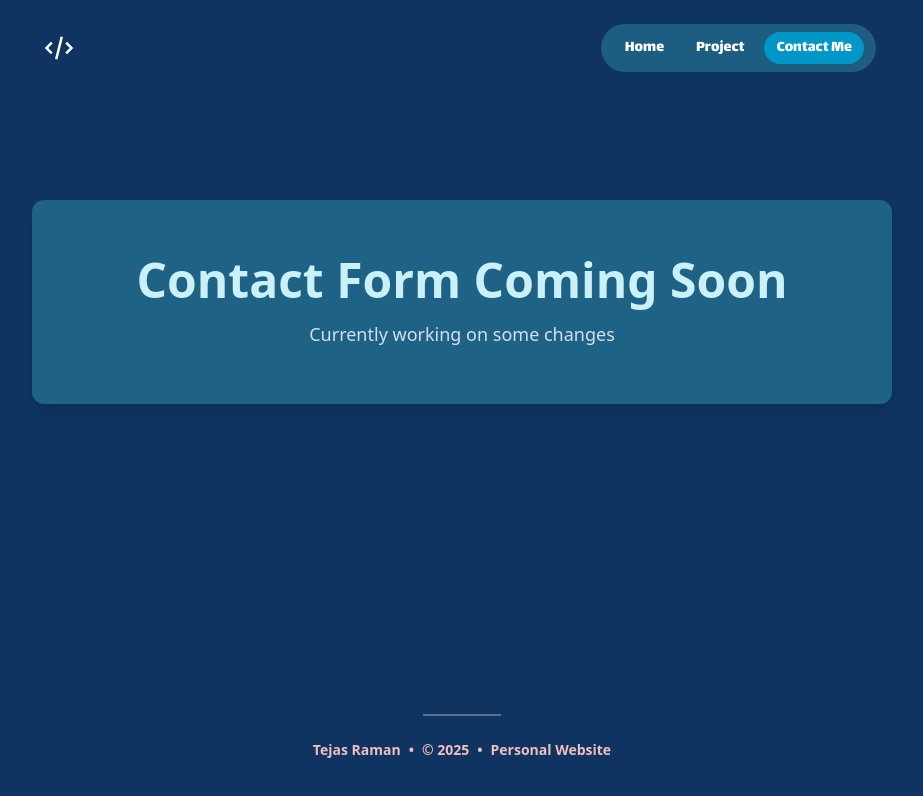
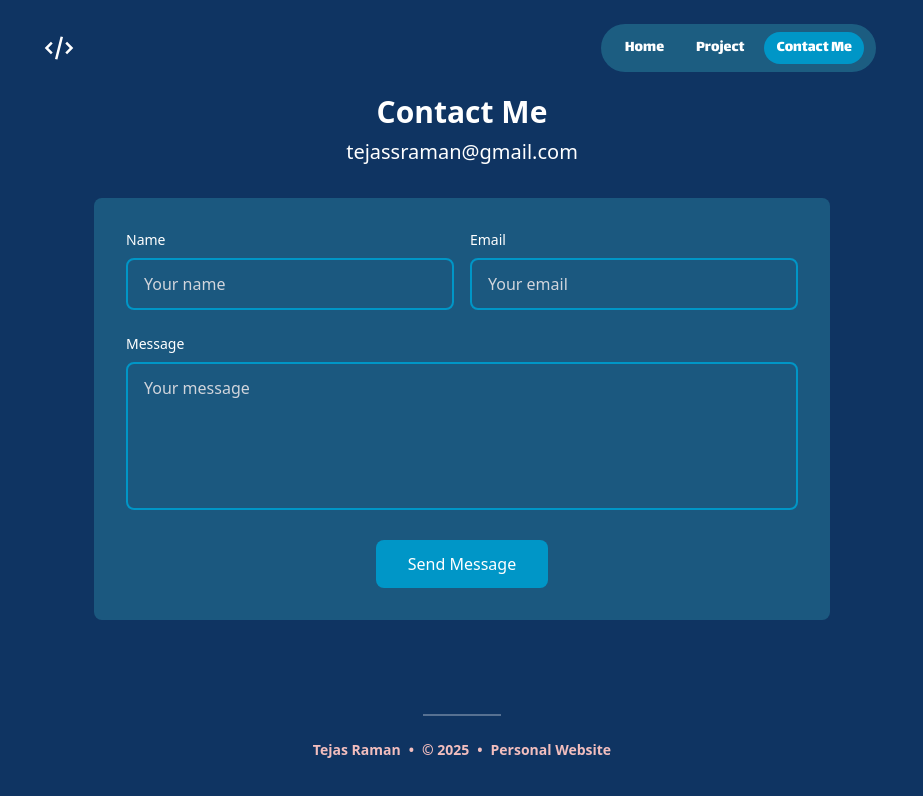
Before and after one commit to Traman2/TejasPortfolioWebsite, a React (Vite) app in the folder client/: page /Contact in a window 1280 px wide. Shown: the top 796 px of the page, without its empty margins (178-1101 px from the left). Built offline with nearby package versions, Linux system fonts and the light colour scheme; a web font is replaced by a local one.

Commit message:
added contact forms for desktop and mobile

```diff
--- a/client/package.json
+++ b/client/package.json
@@ -10,13 +10,16 @@
     "preview": "vite preview"
   },
   "dependencies": {
+    "@hookform/resolvers": "^5.1.1",
     "@tailwindcss/vite": "^4.1.8",
     "@vercel/analytics": "^1.5.0",
     "@vercel/speed-insights": "^1.2.0",
     "react": "^19.1.0",
     "react-dom": "^19.1.0",
+    "react-hook-form": "^7.58.1",
     "react-router-dom": "^7.6.2",
-    "tailwindcss": "^4.1.8"
+    "tailwindcss": "^4.1.8",
+    "zod": "^3.25.67"
   },
   "devDependencies": {
     "@eslint/js": "^9.25.0",
--- a/client/src/pages/Desktop/Contact.tsx
+++ b/client/src/pages/Desktop/Contact.tsx
@@ -1,10 +1,30 @@
 import { useState } from "react";
 import { useNavigate } from "react-router-dom";
+import { useForm } from "react-hook-form";
+import { zodResolver } from "@hookform/resolvers/zod";
+import { z } from "zod";
 import Footer from "../../components/DesktopComponents/Footer";
+
+const contactFormSchema = z.object({
+  name: z.string().min(1, "Name is required").min(2, "Name must be at least 2 characters"),
+  email: z.string().min(1, "Email is required").email("Please enter a valid email address"),
+  message: z.string().min(1, "Message is required").min(10, "Message must be at least 10 characters")
+});
+
+type ContactFormData = z.infer<typeof contactFormSchema>;
 
 export default function Contact() {
   const [solid, setSolid] = useState(false);
   const navigate = useNavigate();
+
+  const {
+    register,
+    handleSubmit,
+    formState: { errors },
+    reset
+  } = useForm<ContactFormData>({
+    resolver: zodResolver(contactFormSchema)
+  });
 
   const projectHandler = () => {
     navigate("/Project");
@@ -14,6 +34,19 @@ export default function Contact() {
   };
   const contactHandler = () => {
     navigate("/Contact");
+  };
+
+  const onSubmit = async (data: ContactFormData) => {
+    try {
+      console.log("Contact Form Submission:", data);
+
+      reset();
+      alert("Message sent successfully!");
+
+    } catch (error) {
+      console.error("Error submitting form:", error);
+      alert("Failed to send message. Please try again.");
+    }
   };
 
   return (
@@ -62,20 +95,88 @@ export default function Contact() {
           </div>
         </div>
       </nav>
-      <main className="flex-grow pt-45">
-        <div className="max-w-[900px] mx-auto p-5">
-          <div className="p-14 rounded-xl shadow-lg flex flex-col items-center bg-[#1E6286]">
-            <h1
-              className="text-5xl font-bold text-[#CAF0F8]"
-            >
-              Contact Form Coming Soon
+
+      <div className="flex-1 flex items-center justify-center pt-20">
+        <div className="max-w-[800px] w-full px-8">
+          <div className="text-center mb-8">
+            <h1 className="text-white text-3xl font-bold mb-2">
+              Contact Me
             </h1>
-            <p className="text-white text-lg mt-4 opacity-80">
-              Currently working on some changes
-            </p>
+            <h2 className="text-white text-xl">
+              tejassraman@gmail.com
+            </h2>
+          </div>
+
+          <div className="bg-[#1E6286]/80 rounded-lg p-8">
+            <form className="space-y-6" onSubmit={handleSubmit(onSubmit)}>
+              <div className="flex space-x-4">
+                <div className="flex-1">
+                  <label htmlFor="name" className="block text-white text-sm font-medium mb-2">
+                    Name
+                  </label>
+                  <input
+                    type="text"
+                    id="name"
+                    {...register("name")}
+                    className={`w-full px-4 py-3 border-2 rounded-lg bg-transparent text-white placeholder-gray-300 focus:outline-none focus:ring-0 ${
+                      errors.name ? "border-red-500" : "border-[#0096C7]"
+                    }`}
+                    placeholder="Your name"
+                  />
+                  {errors.name && (
+                    <p className="text-red-400 text-sm mt-1">{errors.name.message}</p>
+                  )}
+                </div>
+                <div className="flex-1">
+                  <label htmlFor="email" className="block text-white text-sm font-medium mb-2">
+                    Email
+                  </label>
+                  <input
+                    type="email"
+                    id="email"
+                    {...register("email")}
+                    className={`w-full px-4 py-3 border-2 rounded-lg bg-transparent text-white placeholder-gray-300 focus:outline-none focus:ring-0 ${
+                      errors.email ? "border-red-500" : "border-[#0096C7]"
+                    }`}
+                    placeholder="Your email"
+                  />
+                  {errors.email && (
+                    <p className="text-red-400 text-sm mt-1">{errors.email.message}</p>
+                  )}
+                </div>
+              </div>
+
+              <div>
+                <label htmlFor="message" className="block text-white text-sm font-medium mb-2">
+                  Message
+                </label>
+                <textarea
+                  id="message"
+                  rows={5}
+                  {...register("message")}
+                  className={`w-full px-4 py-3 border-2 rounded-lg bg-transparent text-white placeholder-gray-300 focus:outline-none focus:ring-0 resize-none ${
+                    errors.message ? "border-red-500" : "border-[#0096C7]"
+                  }`}
+                  placeholder="Your message"
+                ></textarea>
+                {errors.message && (
+                  <p className="text-red-400 text-sm mt-1">{errors.message.message}</p>
+                )}
+              </div>
+
+              <div className="text-center">
+                <button
+                  type="submit"
+                  className="bg-[#0096C7] text-white px-8 py-3 rounded-lg font-medium hover:bg-[#0077A3] transition-colors duration-200"
+                >
+                  Send Message
+                </button>
+              </div>
+            </form>
           </div>
         </div>
-      </main>
+      </div>
+
       <footer className="mt-auto">
         <Footer/>
       </footer>
--- a/client/src/pages/Mobile/MobileContact.tsx
+++ b/client/src/pages/Mobile/MobileContact.tsx
@@ -1,19 +1,102 @@
+import { useForm } from "react-hook-form";
+import { zodResolver } from "@hookform/resolvers/zod";
+import { z } from "zod";
+import MobileFooter from "../../components/MobileComponents/MobileFooter";
 import MobileNavbar from "../../components/MobileComponents/MobileNavbar";
 
+const contactSchema = z.object({
+  name: z.string().min(1, "Name is required").min(2, "Name must be at least 2 characters"),
+  email: z.string().min(1, "Email is required").email("Please enter a valid email"),
+  message: z.string().min(1, "Message is required").min(10, "Message must be at least 10 characters"),
+});
+
+type ContactFormData = z.infer<typeof contactSchema>;
+
 export default function MobileContact() {
+  const {
+    register,
+    handleSubmit,
+    formState: { errors, isSubmitting },
+    reset,
+  } = useForm<ContactFormData>({
+    resolver: zodResolver(contactSchema),
+  });
+
+  const onSubmit = async (data: ContactFormData) => {
+    try {
+      console.log("Contact Form Submission:", data);
+
+      reset();
+      alert("Message sent successfully!");
+
+    } catch (error) {
+      console.error("Error submitting form:", error);
+      alert("Failed to send message. Please try again.");
+    }
+  };
+
   return (
     <div className="min-h-screen w-full bg-[#0F3462] flex flex-col">
       <MobileNavbar />
-      <main className="flex-grow flex items-center justify-center p-5 mt-16">
-        <div className="w-full p-8 rounded-xl shadow-lg flex flex-col items-center bg-[#1E6286]">
-          <h1 className="text-4xl font-bold text-[#CAF0F8] text-center">
-            Mobile Contact View Coming Soon
-          </h1>
-          <p className="text-white text-base mt-4 opacity-80 text-center">
-            Currently working on some changes
-          </p>
+
+      <div className="flex-1 px-6 py-8 mt-20">
+        <div className="text-center mb-8">
+          <h1 className="text-3xl font-bold text-white mb-2">Contact Me</h1>
+          <h2 className="text-white text-xl">tejassraman@gmail.com</h2>
         </div>
-      </main>
+
+        <form onSubmit={handleSubmit(onSubmit)} className="w-full">
+          <div className="bg-[#1E6286] bg-opacity-80 rounded-lg p-6 space-y-4">
+            <div className="flex flex-col space-y-4 sm:flex-row sm:space-y-0 sm:space-x-4">
+              <div className="flex-1">
+                <input
+                  {...register("name")}
+                  type="text"
+                  placeholder="Name"
+                  className="w-full px-4 py-3 bg-transparent border-2 border-[#0096C7] rounded-lg text-white placeholder-white placeholder-opacity-70 focus:outline-none focus:border-white transition-colors"
+                />
+                {errors.name && (
+                  <p className="text-red-400 text-sm mt-1">{errors.name.message}</p>
+                )}
+              </div>
+
+              <div className="flex-1">
+                <input
+                  {...register("email")}
+                  type="email"
+                  placeholder="Email"
+                  className="w-full px-4 py-3 bg-transparent border-2 border-[#0096C7] rounded-lg text-white placeholder-white placeholder-opacity-70 focus:outline-none focus:border-white transition-colors"
+                />
+                {errors.email && (
+                  <p className="text-red-400 text-sm mt-1">{errors.email.message}</p>
+                )}
+              </div>
+            </div>
+
+            <div>
+              <textarea
+                {...register("message")}
+                placeholder="Message"
+                rows={5}
+                className="w-full px-4 py-3 bg-transparent border-2 border-[#0096C7] rounded-lg text-white placeholder-white placeholder-opacity-70 focus:outline-none focus:border-white transition-colors resize-none"
+              />
+              {errors.message && (
+                <p className="text-red-400 text-sm mt-1">{errors.message.message}</p>
+              )}
+            </div>
+
+            <button
+              type="submit"
+              disabled={isSubmitting}
+              className="w-full bg-[#0096C7] text-white py-3 px-6 rounded-lg font-semibold hover:bg-[#0077A3] transition-colors disabled:opacity-50 disabled:cursor-not-allowed"
+            >
+              {isSubmitting ? "Sending..." : "Send Message"}
+            </button>
+          </div>
+        </form>
+      </div>
+
+      <MobileFooter/>
     </div>
   );
 }
--- a/client/src/pages/Mobile/MobileHome.tsx
+++ b/client/src/pages/Mobile/MobileHome.tsx
@@ -1,8 +1,8 @@
-import MobileAbout from "../../components/MobileComponents/MobileAbout";
+import MobileAbout from "../../components/MobileComponents/MobileHome/MobileAbout";
 import MobileFooter from "../../components/MobileComponents/MobileFooter";
-import MobileHero from "../../components/MobileComponents/MobileHero";
+import MobileHero from "../../components/MobileComponents/MobileHome/MobileHero";
 import MobileNavbar from "../../components/MobileComponents/MobileNavbar";
-import MobileProjectPreview from "../../components/MobileComponents/MobileProjectPreview";
+import MobileProjectPreview from "../../components/MobileComponents/MobileHome/MobileProjectPreview";
 
 export default function MobileHome() {
   return (
```
Also changed, not shown: client/src/components/MobileComponents/MobileNavbar.tsx (+5 -6 lines), client/src/components/MobileComponents/MobileHome/MobileAbout.tsx (renamed from client/src/components/MobileComponents/MobileAbout.tsx), client/src/components/MobileComponents/MobileHome/MobileHero.tsx (renamed from client/src/components/MobileComponents/MobileHero.tsx), client/src/components/MobileComponents/MobileHome/MobileProjectPreview.tsx (renamed from client/src/components/MobileComponents/MobileProjectPreview.tsx), 1 other file (tests, documents, lock files or other folders).
